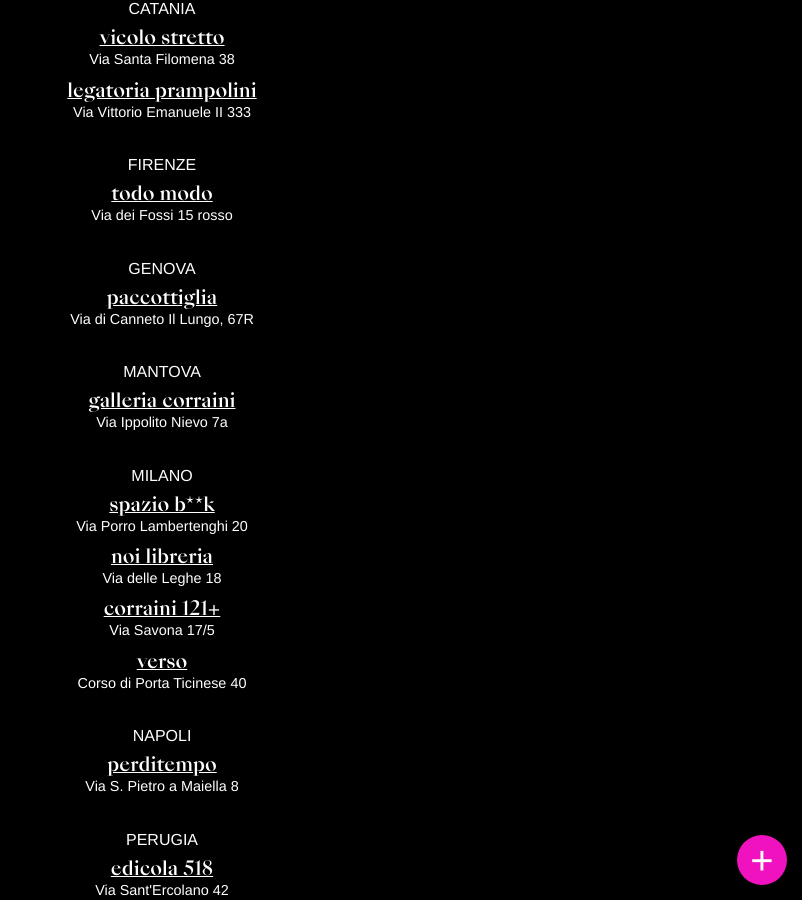
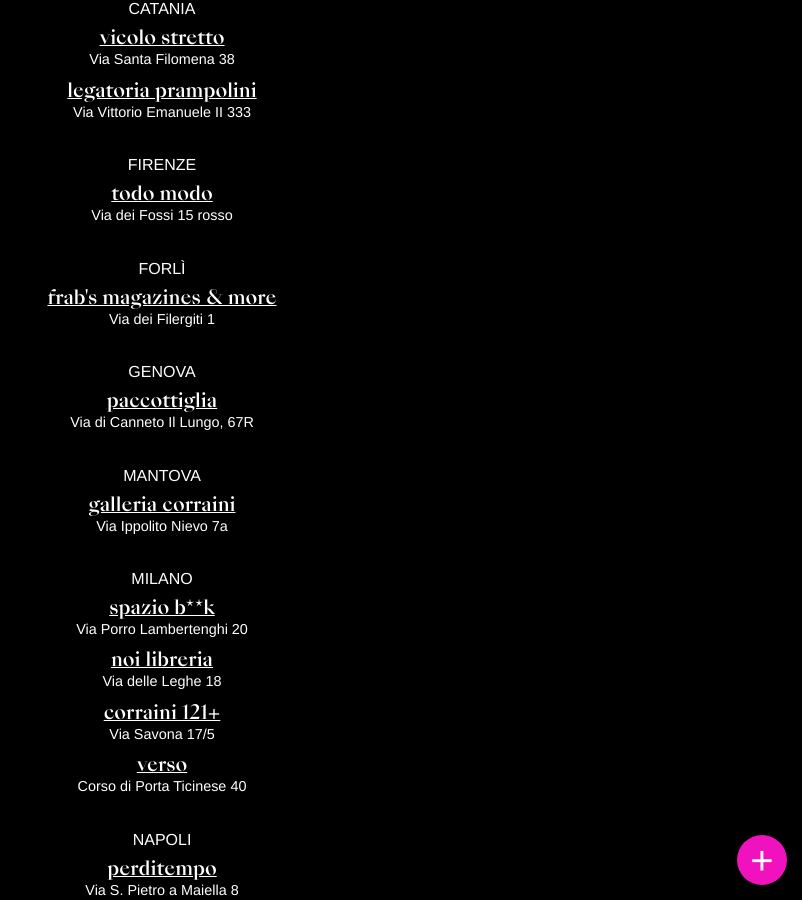
Before and after one commit to jacoping/vuoto-2021, a Jekyll site: the page built from network.md, in a window 1280 px wide and 900 px high, scrolled down 1671 px. Shown: the whole window, without its empty margins (478-1280 px from the left). Built offline with Jekyll 4.4.1, drawn with Linux system fonts in a browser that asks for light colours; some web fonts are replaced.

Commit message:
aggiungere frabs a librerie

```diff
--- a/_data/librerie.yml
+++ b/_data/librerie.yml
@@ -21,6 +21,11 @@
       - nome: todo modo
         indirizzo: Via dei Fossi 15 rosso
         web: 'https://todomodo.org/'
+  - luogo: FORLÌ
+    librerie:
+      - nome: "frab's magazines & more"
+        indirizzo: Via dei Filergiti 1
+        web: 'https://www.frabsmagazines.com/'
   - luogo: GENOVA
     librerie:
       - nome: paccottiglia
@@ -31,7 +36,7 @@
       - nome: galleria corraini
         indirizzo: Via Ippolito Nievo 7a
         web: 'https://corraini.com/it/librerie/galleria-corraini.html'
-  - luogo: Milano
+  - luogo: MILANO
     librerie:
       - nome: spazio b**k
         indirizzo: Via Porro Lambertenghi 20
```
